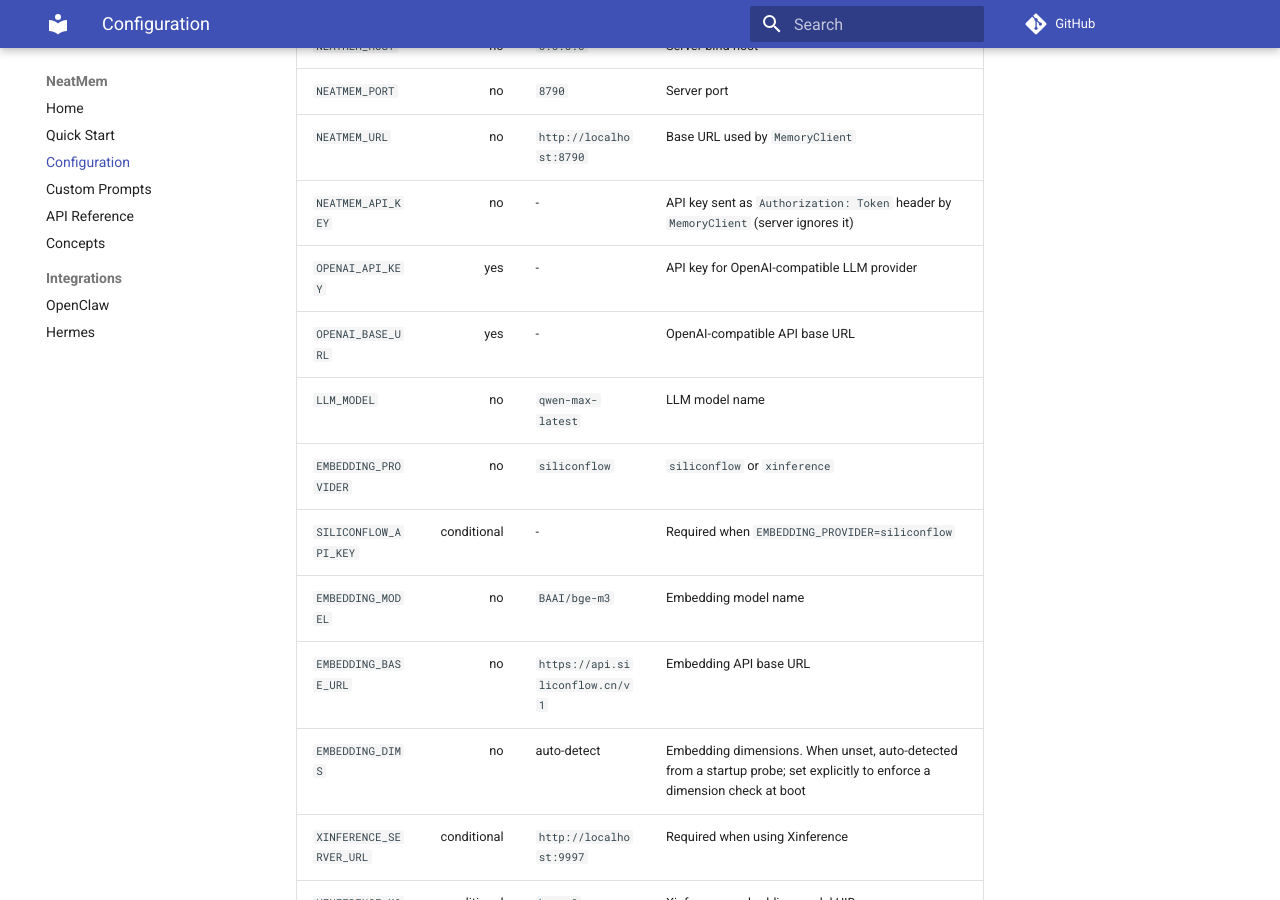
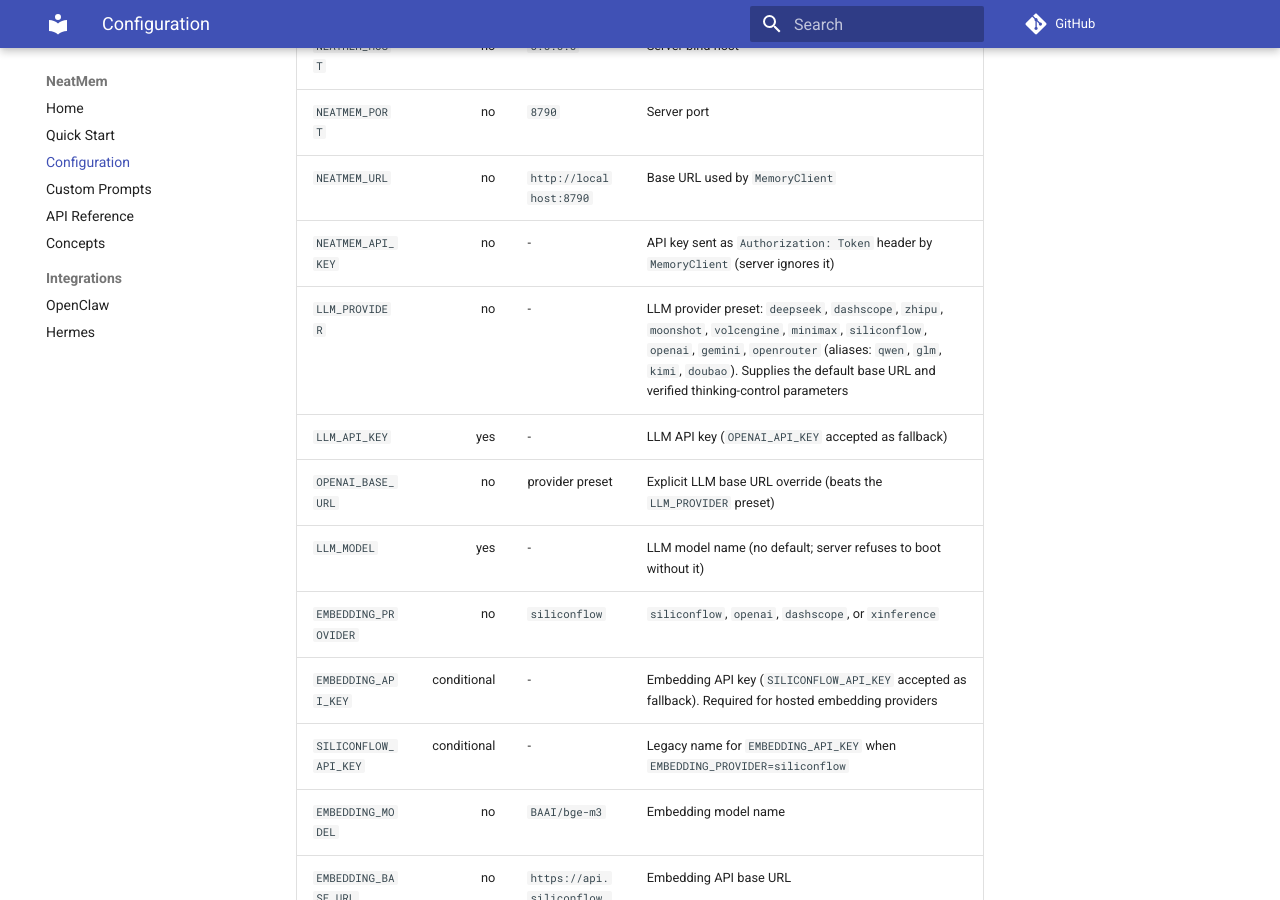
Before and after one commit to kanhaoning/NeatMem, an MkDocs documentation site: the page built from docs/configuration.md, in a window 1280 px wide and 900 px high, scrolled down 244 px. Built offline with MkDocs 1.6.1 and Material for MkDocs 9.7.7, drawn with Linux system fonts in a browser that asks for light colours; comment, search, counter and statistics services are not loaded.

Commit message:
feat: require explicit LLM_MODEL, drop stale qwen-max-latest default
The old default only ever produced a confusing API error: combined with
the default OpenAI base URL it names a model no endpoint serves. The
server now refuses to boot with an actionable message. Docs (.env.example,
quickstart, configuration reference, README) switch to the verified
minimax preset example, and the stale QDRANT_PATH/HISTORY_DB_PATH example
values follow the new NEATMEM_DIR defaults.

Co-Authored-By: Claude Opus 4.6 <noreply@anthropic.com>

```diff
--- a/docs/configuration.md
+++ b/docs/configuration.md
@@ -8,11 +8,13 @@ NeatMem reads configuration from `.env`.
 | `NEATMEM_PORT` | no | `8790` | Server port |
 | `NEATMEM_URL` | no | `http://localhost:8790` | Base URL used by `MemoryClient` |
 | `NEATMEM_API_KEY` | no | - | API key sent as `Authorization: Token` header by `MemoryClient` (server ignores it) |
-| `OPENAI_API_KEY` | yes | - | API key for OpenAI-compatible LLM provider |
-| `OPENAI_BASE_URL` | yes | - | OpenAI-compatible API base URL |
-| `LLM_MODEL` | no | `qwen-max-latest` | LLM model name |
-| `EMBEDDING_PROVIDER` | no | `siliconflow` | `siliconflow` or `xinference` |
-| `SILICONFLOW_API_KEY` | conditional | - | Required when `EMBEDDING_PROVIDER=siliconflow` |
+| `LLM_PROVIDER` | no | - | LLM provider preset: `deepseek`, `dashscope`, `zhipu`, `moonshot`, `volcengine`, `minimax`, `siliconflow`, `openai`, `gemini`, `openrouter` (aliases: `qwen`, `glm`, `kimi`, `doubao`). Supplies the default base URL and verified thinking-control parameters |
+| `LLM_API_KEY` | yes | - | LLM API key (`OPENAI_API_KEY` accepted as fallback) |
+| `OPENAI_BASE_URL` | no | provider preset | Explicit LLM base URL override (beats the `LLM_PROVIDER` preset) |
+| `LLM_MODEL` | yes | - | LLM model name (no default; server refuses to boot without it) |
+| `EMBEDDING_PROVIDER` | no | `siliconflow` | `siliconflow`, `openai`, `dashscope`, or `xinference` |
+| `EMBEDDING_API_KEY` | conditional | - | Embedding API key (`SILICONFLOW_API_KEY` accepted as fallback). Required for hosted embedding providers |
+| `SILICONFLOW_API_KEY` | conditional | - | Legacy name for `EMBEDDING_API_KEY` when `EMBEDDING_PROVIDER=siliconflow` |
 | `EMBEDDING_MODEL` | no | `BAAI/bge-m3` | Embedding model name |
 | `EMBEDDING_BASE_URL` | no | `https://api.siliconflow.cn/v1` | Embedding API base URL |
 | `EMBEDDING_DIMS` | no | auto-detect | Embedding dimensions. When unset, auto-detected from a startup probe; set explicitly to enforce a dimension check at boot |
```
Also changed, not shown: CHANGELOG.md (+1 -0 lines), README.md (+4 -4 lines), docs/quickstart.md (+4 -4 lines), 3 other files.
